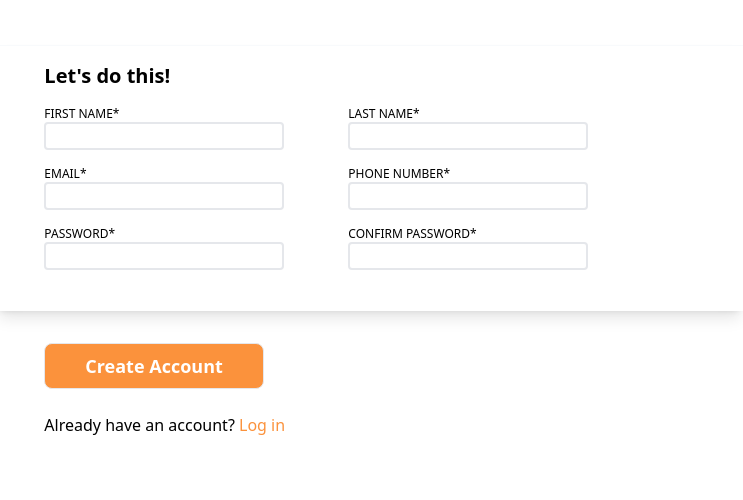
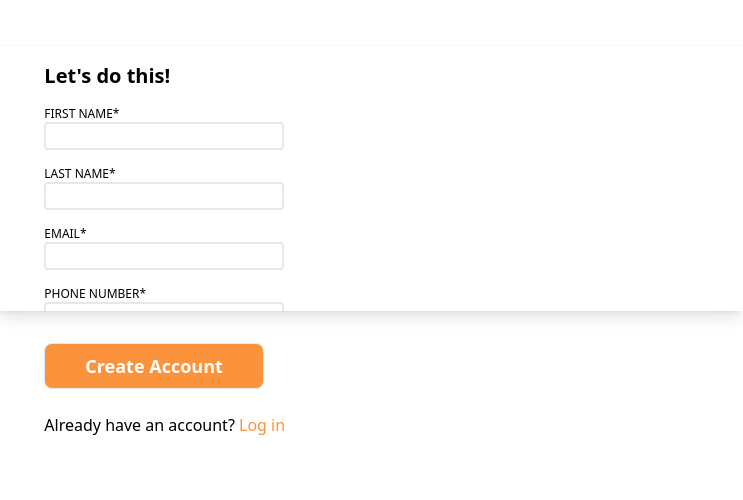
Before and after one commit to AmberlySB/sign-up-form, a website: page index.html in a window 1280 px wide. Shown: the part 222-722 px from the top of the page, 537-1280 px from the left. Drawn offline with Linux system fonts and the light colour scheme.

Commit message:
Minor width adjustment to the form

```diff
--- a/index.html
+++ b/index.html
@@ -57,7 +57,7 @@
             action=""
             method=""
             id="sign_up"
-            class="flex flex-wrap w-11/12 px-12"
+            class="flex flex-wrap w-10/12 px-12"
           >
             <div id="first" class="flex flex-col mt-4 mr-16">
               <label for="first-name" class="text-xs"
```
